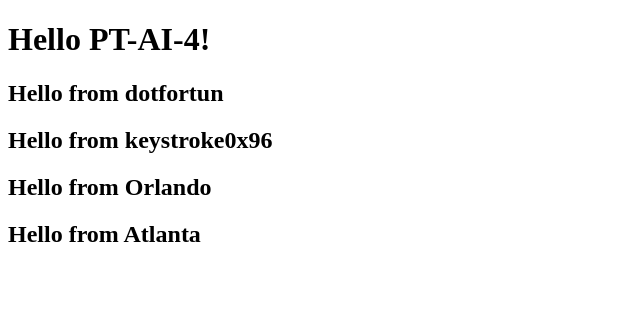
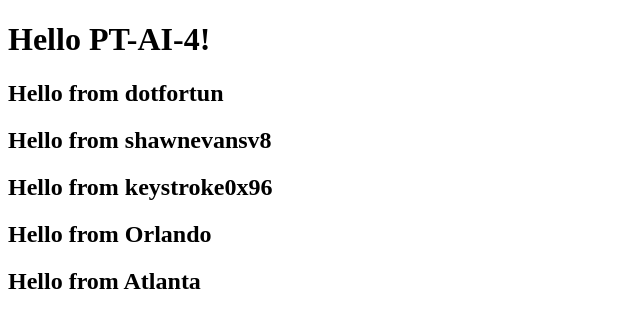
Before and after one commit to 4GeeksAcademy/pt-ai-4-collab-website, a plain HTML site: page index.html in a window 1280 px wide. Shown: the whole page, without its empty margins (0-640 px from the left). Drawn offline with Linux system fonts and the light colour scheme.

Commit message:
added hello

```diff
--- a/index.html
+++ b/index.html
@@ -9,6 +9,7 @@
   <body>
     <h1>Hello PT-AI-4!</h1>
     <h2>Hello from dotfortun</h2>
+    <h2>Hello from shawnevansv8</h2>
     <h2>Hello from keystroke0x96</h2>
     <h2>Hello from Orlando</h2>
     <h2>Hello from Atlanta</h2>
```
